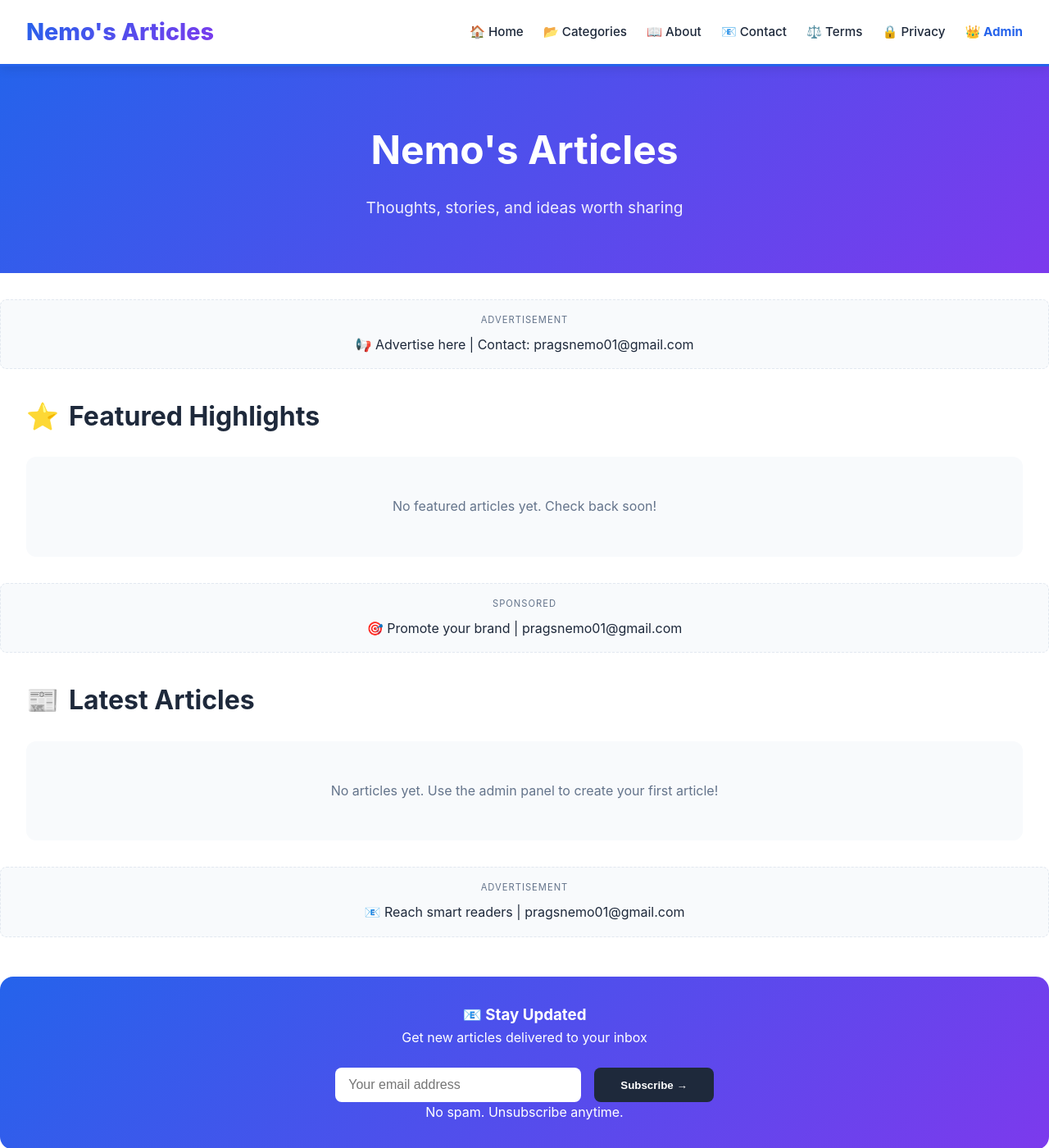
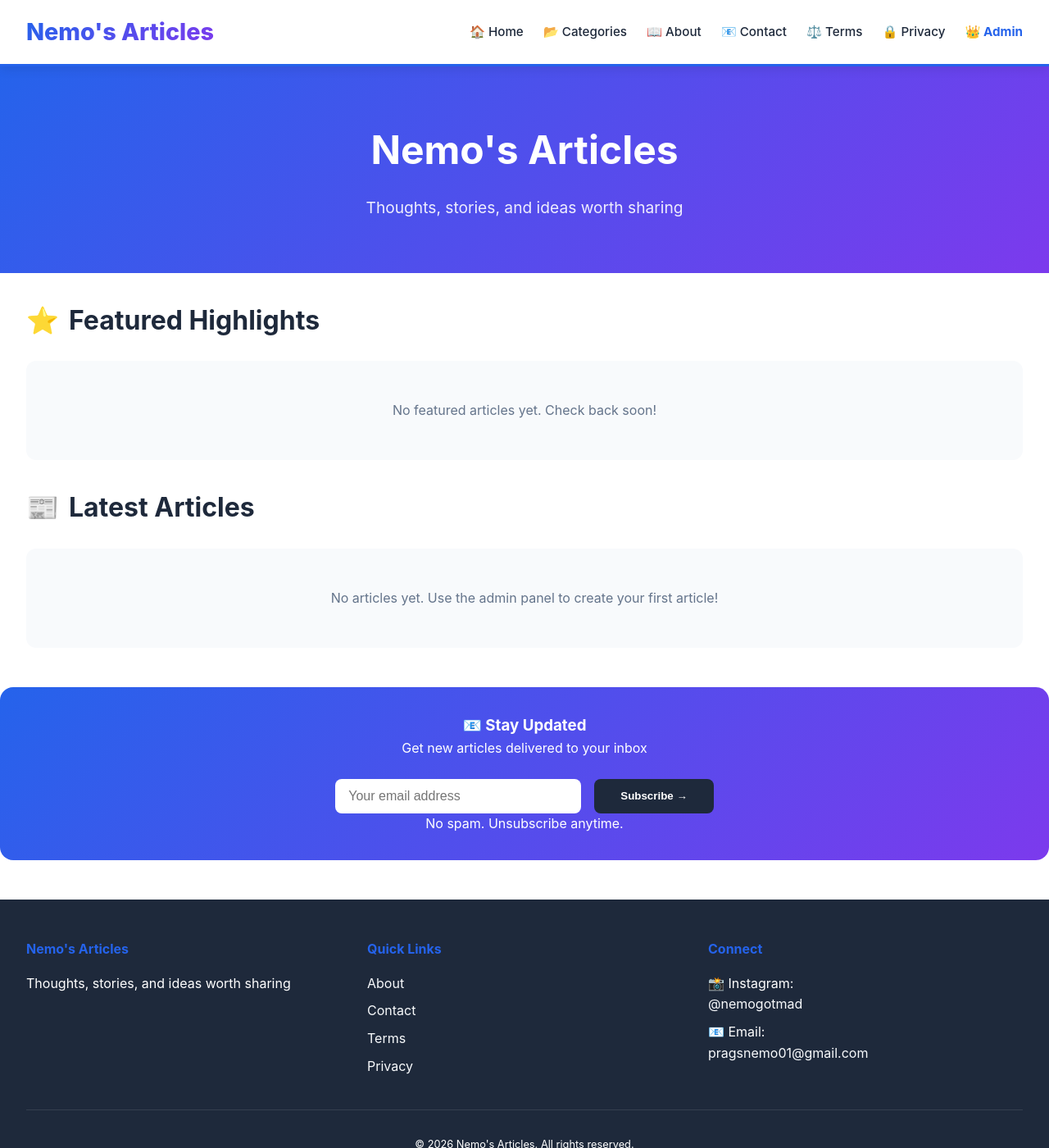
Before and after one commit to nemogotmad/nemo, a Jekyll site: the page built from index.html, in a window 1280 px wide and 1400 px high. Shown: the whole window at 82% size. Built offline with Jekyll 4.4.1, drawn with Linux system fonts in a browser that asks for light colours.

Commit message:
Update index.html

```diff
--- a/index.html
+++ b/index.html
@@ -7,14 +7,6 @@
     <div class="hero-content">
         <h1>Nemo's Articles</h1>
         <p>Thoughts, stories, and ideas worth sharing</p>
-    </div>
-</div>
-
-<!-- Ad Space - Top -->
-<div class="ad-container">
-    <div class="ad-label">Advertisement</div>
-    <div class="ad-content">
-        <p>📢 Advertise here | Contact: pragsnemo01@gmail.com</p>
     </div>
 </div>
 
@@ -44,14 +36,6 @@
         {% endif %}
     </div>
 </section>
-
-<!-- Ad Space - Mid -->
-<div class="ad-container ad-mid">
-    <div class="ad-label">Sponsored</div>
-    <div class="ad-content">
-        <p>🎯 Promote your brand | pragsnemo01@gmail.com</p>
-    </div>
-</div>
 
 <!-- Latest Articles -->
 <section class="latest-section">
@@ -84,14 +68,6 @@
     </div>
 </section>
 
-<!-- Ad Space - Bottom -->
-<div class="ad-container ad-bottom">
-    <div class="ad-label">Advertisement</div>
-    <div class="ad-content">
-        <p>📧 Reach smart readers | pragsnemo01@gmail.com</p>
-    </div>
-</div>
-
 <!-- Newsletter -->
 <div class="newsletter">
     <h3>📧 Stay Updated</h3>
```
